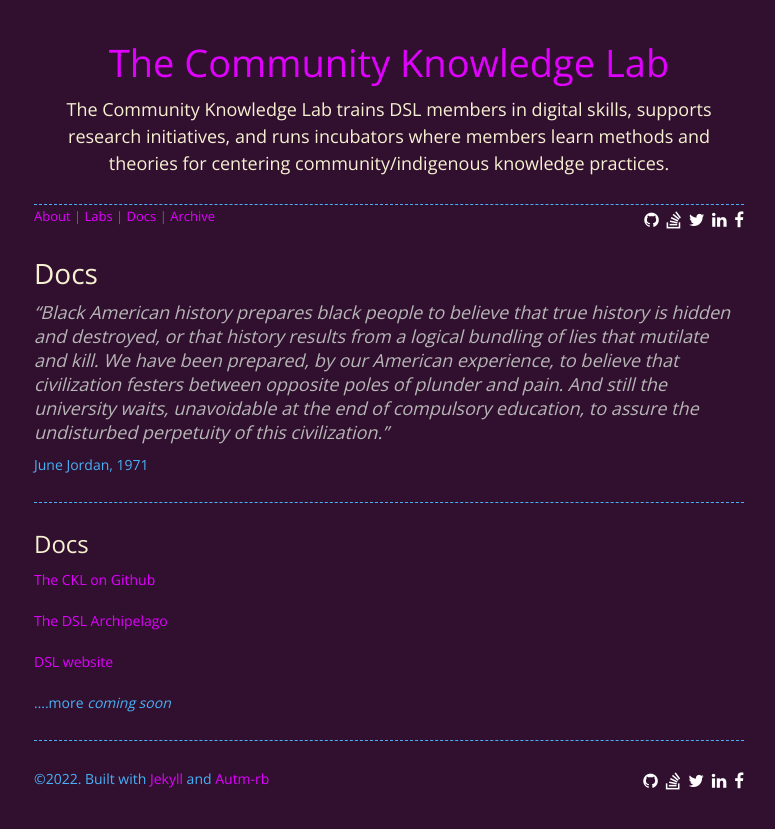
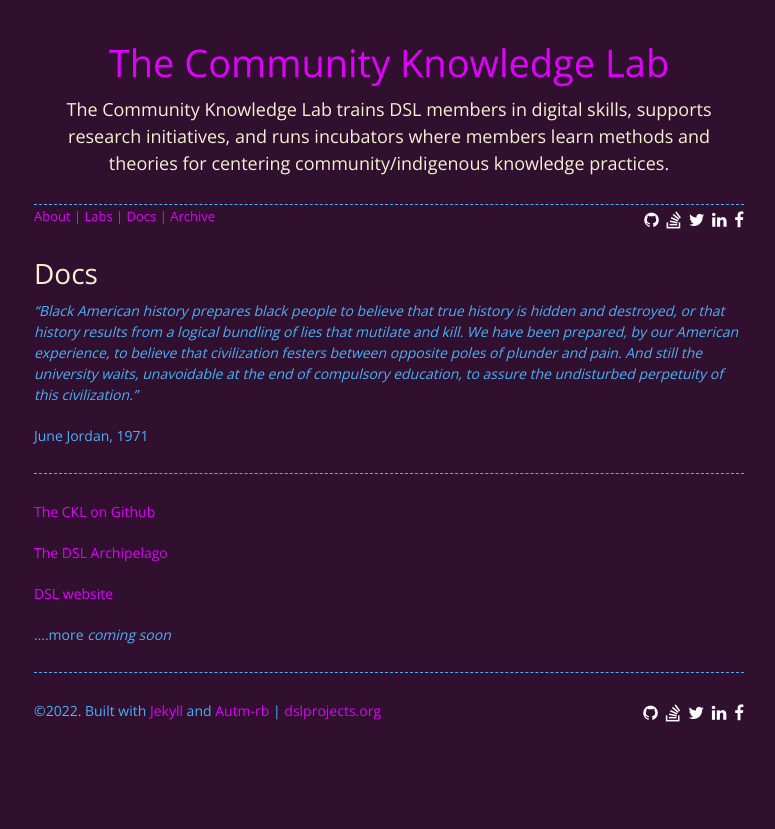
Before and after one commit to lxcprojects/ckl, a Jekyll site: the page built from docs.md, in a window 1280 px wide. Shown: the top 829 px of the page, without its empty margins (251-1026 px from the left). Built offline with Jekyll 4.4.1, drawn with Linux system fonts in a browser that asks for light colours; nearby versions of some CDN libraries; comment, search, counter and statistics services are not loaded.

Commit message:
footer changed

```diff
--- a/_includes/footer.html
+++ b/_includes/footer.html
@@ -3,7 +3,7 @@
   <div class="pull-left">
     &copy;{{ site.time | date:"%Y" }}.
     Built with <a href="http://jekyllrb.com/">Jekyll</a> and
-    <a href="https://github.com/kirqe/autm-rb">Autm-rb</a>
+    <a href="https://github.com/kirqe/autm-rb">Autm-rb</a> | <a href="http://dslprojects.org">dslprojects.org</a>
   </div>
 
   <div class="pull-right">
--- a/docs.md
+++ b/docs.md
@@ -4,13 +4,11 @@
 permalink: /docs/
 ---
 
-### *"Black American history prepares black people to believe that true history is hidden and destroyed, or that history results from a logical bundling of lies that mutilate and kill. We have been prepared, by our American experience, to believe that civilization festers between opposite poles of plunder and pain. And still the university waits, unavoidable  at the end of compulsory education, to assure the undisturbed perpetuity of this civilization."*
+*"Black American history prepares black people to believe that true history is hidden and destroyed, or that history results from a logical bundling of lies that mutilate and kill. We have been prepared, by our American experience, to believe that civilization festers between opposite poles of plunder and pain. And still the university waits, unavoidable  at the end of compulsory education, to assure the undisturbed perpetuity of this civilization."*
 
 June Jordan, 1971
 
----
-
-## Docs
+****
 
 [The CKL on Github](https://github.com/lxcprojects/ckldocs)
 
```
